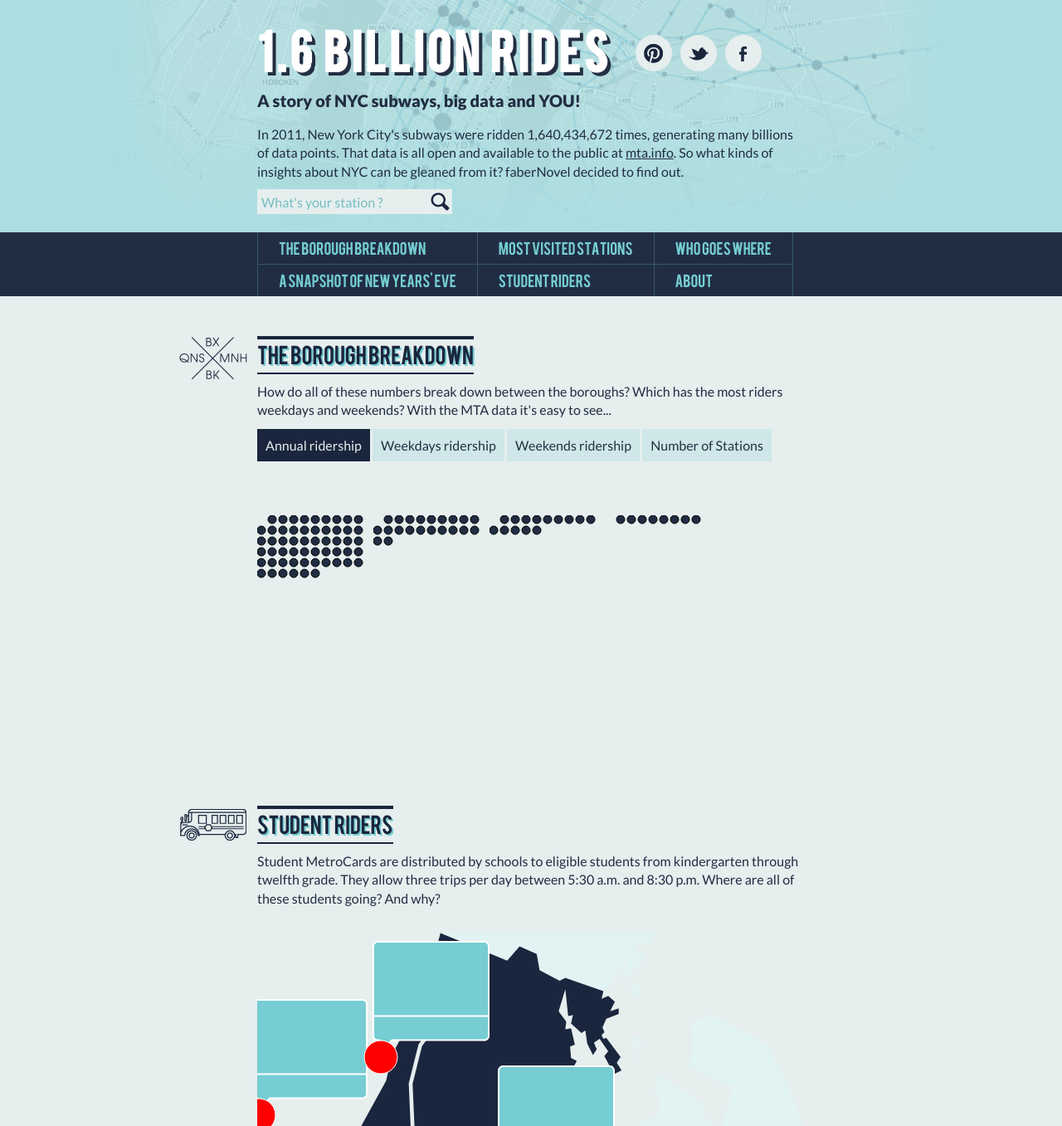
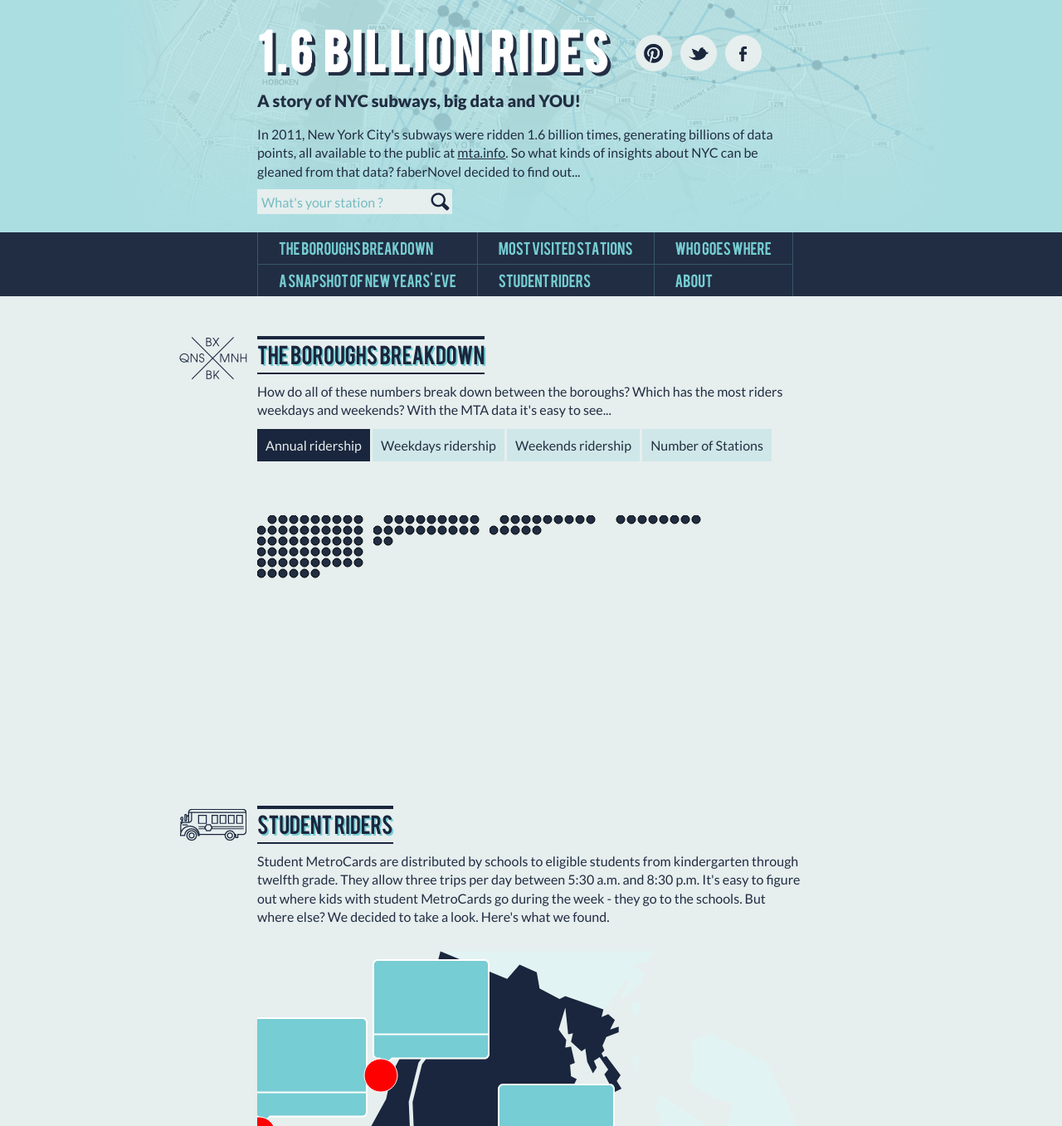
Before and after one commit to faberNovel/MTA_dataviz_july_2012, a PHP site: page / in a window 1280 px wide. Shown: the top 1357 px of the page at 83% size. Run offline with PHP 8.4, Linux system fonts and the light colour scheme; data comes from the database, SQL or seed files in the repository.

Commit message:
add some text

```diff
--- a/www/index.php
+++ b/www/index.php
@@ -46,7 +46,7 @@
          	<a href="#" class="facebook_bt"><img src="img/facebook_icon.png" alt="facebook"/></a>
             <div style="clear:both;"></div>
         	<h2>A story of NYC subways, big data and YOU!</h2>
-        	<p>In 2011, New York City's subways were ridden 1,640,434,672 times, generating many billions of data points. That data is all open and available to the public at <a href="http://www.mta.info/developers/">mta.info</a>. So what kinds of insights about NYC can be gleaned from it? faberNovel decided to find out.
+        	<p>In 2011, New York City's subways were ridden 1.6 billion times, generating billions of data points, all available to the public at <a href="http://www.mta.info/developers/">mta.info</a>. So what kinds of insights about NYC can be gleaned from that data?  faberNovel decided to find out...
             </p>
             <form method="" >
     			<input id="searchinputbox" type="text" value="What's your station ?" maxlength="255" size="12" alt="searchinputbox" name="">
@@ -60,7 +60,7 @@
     	<div id="nav">
         	<table>
 				<tr class="nav_bottom_border">
-					<td class="nav_left_border"><a class='test'>The Borough Breakdown</a></td>
+					<td class="nav_left_border"><a class='test'>The Boroughs Breakdown</a></td>
 					<td class="nav_left_border"><a href="#part4">Most Visited Stations</a></td>
                		<td class="nav_left_border"><a href="#part5">Who Goes Where</a></td>
 				</tr>
@@ -78,10 +78,10 @@
 
   	<div id="part1" class="part">
     	<div class="picto">
-        	<img src="img/picto_01.png" alt="The Borough Breakdown" />
+        	<img src="img/picto_01.png" alt="The Boroughs Breakdown" />
         </div>
         <div class="content">
-        	<h3 class="part_title">The Borough Breakdown</h3>
+        	<h3 class="part_title">The Boroughs Breakdown</h3>
             <div class="legend">How do all of these numbers break down between the boroughs? Which has the most riders weekdays and weekends? With the MTA data it's easy to see...</div>
         	<div class="filters">
             	<ul>
@@ -120,7 +120,7 @@
         </div>
         <div class="content">
         	<h3 class="part_title">A Snapshot of New Years' Eve</h3>
-            <div class="legend">On New Year's Eve, up to one million people, start gathering in Times Square from early in the morning to the late evening to celebrate and watch the Ball drop. Can you imagine how that extra-ordinary number of people impact Times Square - 42 St and nearby subway stations?</div>
+            <div class="legend">On New Year's Eve, up to one million people start gathering in Times Square from early in the morning to the late evening to celebrate and watch the ball drop. Can you imagine the impact that number of people has on Times Square - 42 St and nearby stations?</div>
             <iframe src="http://player.vimeo.com/video/44807536" width="660" height="371" frameborder="0" webkitAllowFullScreen mozallowfullscreen allowFullScreen></iframe>
         </div>
         <div style="clear:both;"></div>
@@ -134,7 +134,7 @@
         </div>
         <div class="content">
         	<h3 class="part_title">Student Riders</h3>
-            <div class="legend">Student MetroCards are distributed by schools to eligible students from kindergarten through twelfth grade. They allow three trips per day between 5:30 a.m. and 8:30 p.m.  Where are all of these students going? And why?</div>
+            <div class="legend">Student MetroCards are distributed by schools to eligible students from kindergarten through twelfth grade. They allow three trips per day between 5:30 a.m. and 8:30 p.m. It's easy to figure out where kids with student MetroCards go during the week - they go to the schools. But where else? We decided to take a look. Here's what we found.</div>
 
 			<div id="map"></div>
 			<div id="mailbox">
@@ -155,7 +155,7 @@
         </div>
         <div class="content">
         	<h3 class="part_title">Most Visited Stations: Weekdays vs Weekends </h3>
-            <div class="legend">Where do all those 1.6 billion riders go on the weekdays? And where do they go on the weekends? Our dataviz can tell you:</div>
+            <div class="legend">Where do all those 1.6 billion riders go on the weekdays? And where do they go on the weekends? Our data-visualization can tell you:</div>
             <div class="filters">
             	<ul>
 					<li><a class='active' id='filter_weekday_ridership' href="javascript:show_most_vsited_stattions('weekday_ridership')">Weekdays</a></li>
@@ -180,7 +180,7 @@
         </div>
         <div class="content">
         	<h3 class="part_title">Who goes where</h3>
-            <div class="legend">Students, Seniors, 7-Day Pass Users and 30-Day Pass Users: where do they go?  How do they move around the city differently?</div>
+            <div class="legend">Where do students go versus those with senior/disabled passes?  Where do 7-day pass users, (67% African-American/Hispanic, median income $38k) go versus 30-day pass users (68% White/Asian, median income $63k)? <a href="http://secondavenuesagas.com/2010/10/20/mta-demographics-a-glimpse-at-who-rides-and-how-we-pay/">(source)</a></div>
             <div class="filters">
             	<ul class="layerswitch">
       				<li><a id="macsym.nyc-sub-students" class="active" href="#">Students</a></li>
@@ -261,8 +261,8 @@
         </div>
         <div class="content">
         	<div id="about">
-        		<h3>ABOUT</h3>
-            	<div class="legend">Lorem ipsum dolor sit amet, consectetur adipiscing elit. Mauris rutrum justo eu purus tincidunt facilisis. Etiam eget libero ut dolor sollicitudin sollicitudin. Quisque vulputate sapien vitae dolor egestas tincidunt. Suspendisse et ante augue, ac sollicitudin urna. Quisque lacinia quam ac dolor placerat adipiscing in vel libero. Aenean tincidunt rutrum velit in porta. Pellentesque sapien tellus, congue vel adipiscing nec, malesuada ac elit. In in eros diam. Sed id tortor odio. Nunc fermentum ante a nunc aliquam ultricies. Aliquam eget lacus a odio pellentesque semper vel et libero. Mauris aliquam gravida erat ut ultricies. Vestibulum auctor elementum risus, quis porta risus aliquet eget. </div>
+        		<h3>What is 1.6 Billion Rides?</h3>
+            	<div class="legend">1.6 Billion Rides is an inquiry into how we can use big, public datasets to get a better picture of the world around us, and make that world work better as a result.  With more data available each year from organizations like the NY MTA, we can use it to better understand and improve the systems that we rely on to make our cities work.  Eventually, with the right access to the right data, we can build new services that go beyond what we can even imagine today, allowing us to all make smarter decisions, as individuals and together as cities.<br />To get in touch with faberNovel to discuss this and other data projects, write us at hello@fabernovel.com.</div>
             </div>
             <div id="poster">
             	<img alt="poster snapshot" src="img/poster.jpg" />
```
